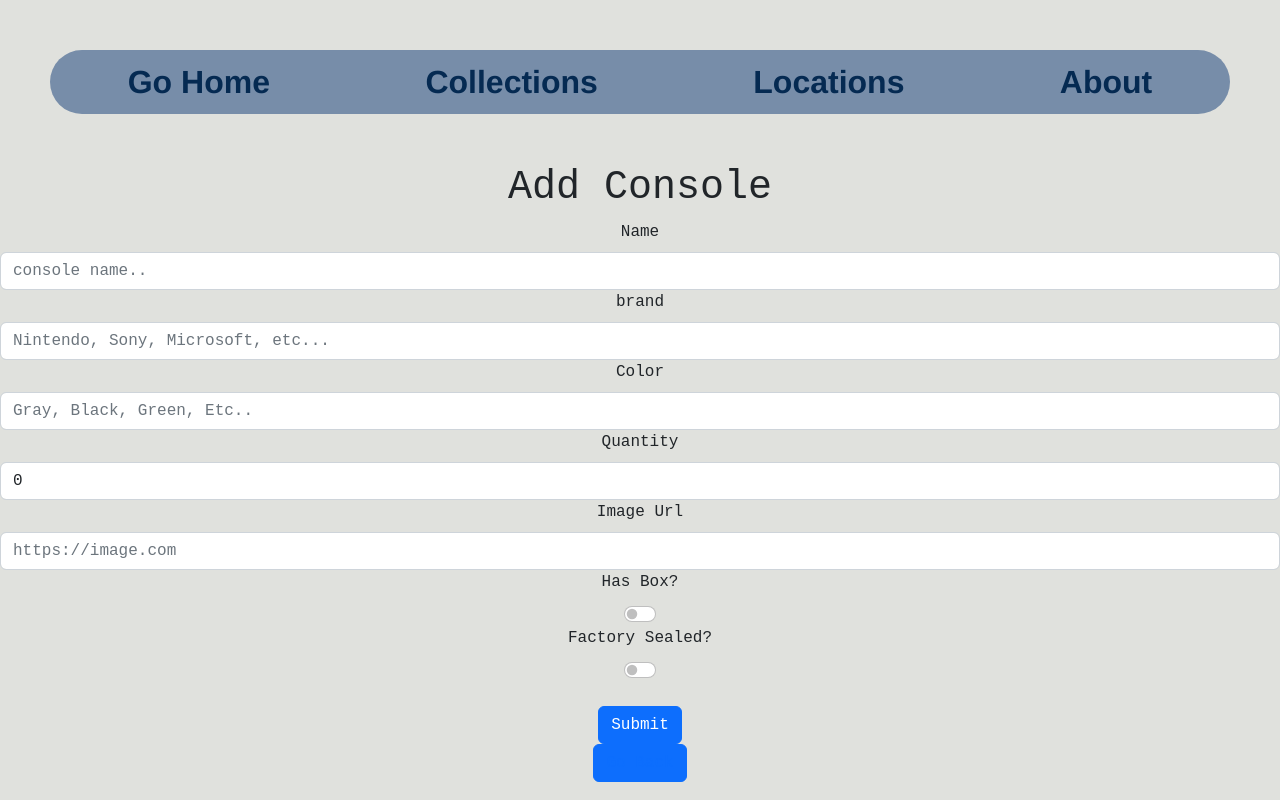
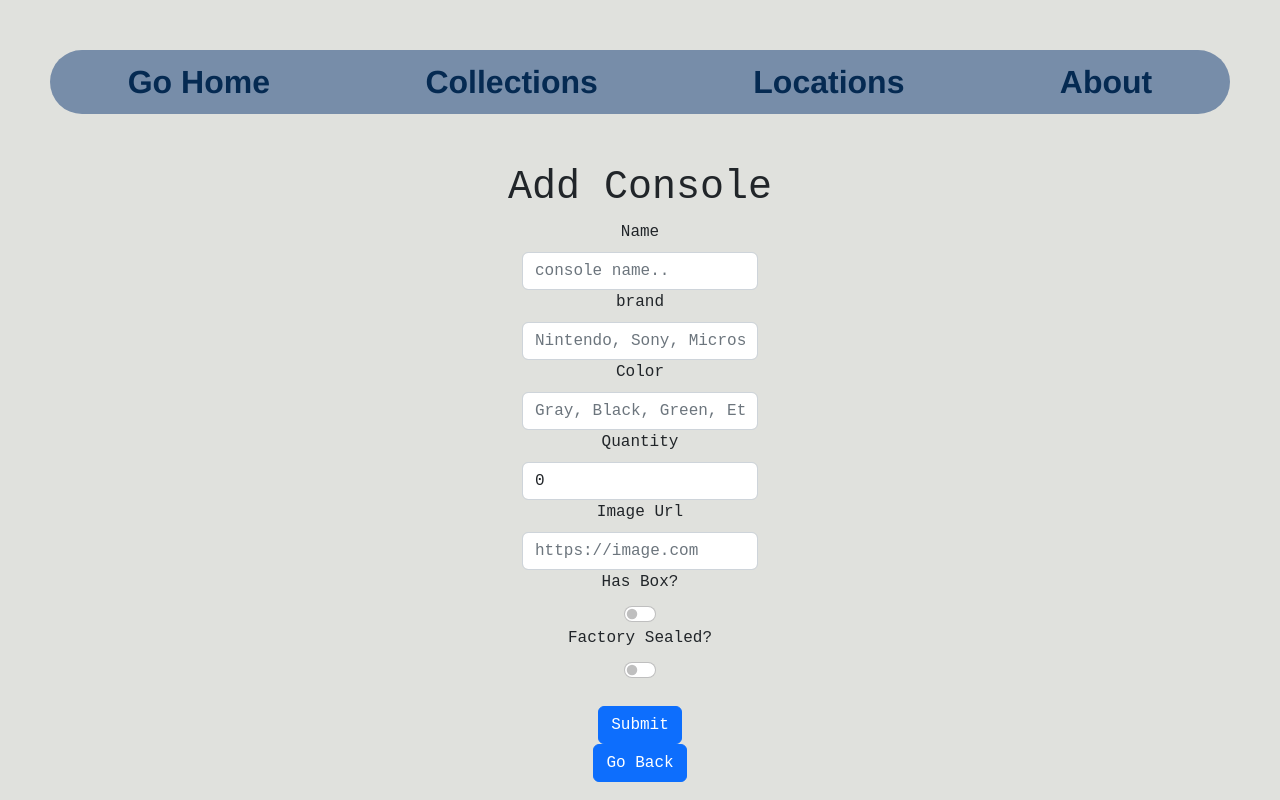
Before and after one commit to Lortiz528/FSPP-App, a React (Create React App) app in the folder front-end/: page /consoles/new in a window 1280 px wide. Built offline with nearby package versions, Linux system fonts and the light colour scheme; no server answers.

Commit message:
forms css

```diff
--- a/front-end/src/Components/Edit/AmiiboEdit.scss
+++ b/front-end/src/Components/Edit/AmiiboEdit.scss
@@ -2,7 +2,12 @@
     display: flex;
   flex-direction: column;
   align-items: center;
-  border-radius: 15px;
-  box-shadow: 0px 0px 10px rgba(0, 0, 0, 0.5);
-  padding: 20px;
+  // border-radius: 15px;
+  // box-shadow: 0px 0px 10px rgba(0, 0, 0, 0.5);
+  // padding: 20px;
 }
+
+.editAmiiboForm img{
+   width: 200px;
+  height: 250px;
+}
--- a/front-end/src/Components/Edit/ConsoleEdit.scss
+++ b/front-end/src/Components/Edit/ConsoleEdit.scss
@@ -0,0 +1,9 @@
+.editConsoleForm{
+    display: flex;
+    flex-direction: column;
+    align-items: center;
+}
+
+.editConsoleForm img{
+    width: 300px;
+}
--- a/front-end/src/Components/Edit/EditConsole.js
+++ b/front-end/src/Components/Edit/EditConsole.js
@@ -75,7 +75,7 @@ function EditConsole() {
   };
 
   return (
-    <section>
+    <section className='editConsoleForm'>
       {/* <ToastContainer /> */}
       <h1>Edit console</h1>
       <Form onSubmit={handleSubmit}>
--- a/front-end/src/Components/New/NewConsole.js
+++ b/front-end/src/Components/New/NewConsole.js
@@ -53,7 +53,8 @@ function NewConsole() {
   };
 
   return (
-    <section>
+    <div>
+      <section className="newConsoleFormSection">
         <h1>Add Console</h1>
         <Form onSubmit={handleSubmit} className="newForm">
           <Form.Group>
@@ -132,11 +133,12 @@ function NewConsole() {
             Submit
           </Button>
         </Form>
-      <Button>
+        <Button className='newconsolebackbtn' variant='primary'>
           <Link to="/consoles">Go Back</Link>
         </Button>
         {error && <p>{error}</p>}
       </section>
+    </div>
   );
 }
 
--- a/front-end/src/Components/New/NewConsole.scss
+++ b/front-end/src/Components/New/NewConsole.scss
@@ -0,0 +1,12 @@
+.newConsoleFormSection{
+    display: flex;
+    flex-direction: column;
+    align-items: center;
+    border-radius: 15px;
+      width: 100%;
+}
+
+.newconsolebackbtn a{
+    color: white;
+    text-decoration: none;
+}
```
Lines whose indentation alone changed are shown as unchanged.
